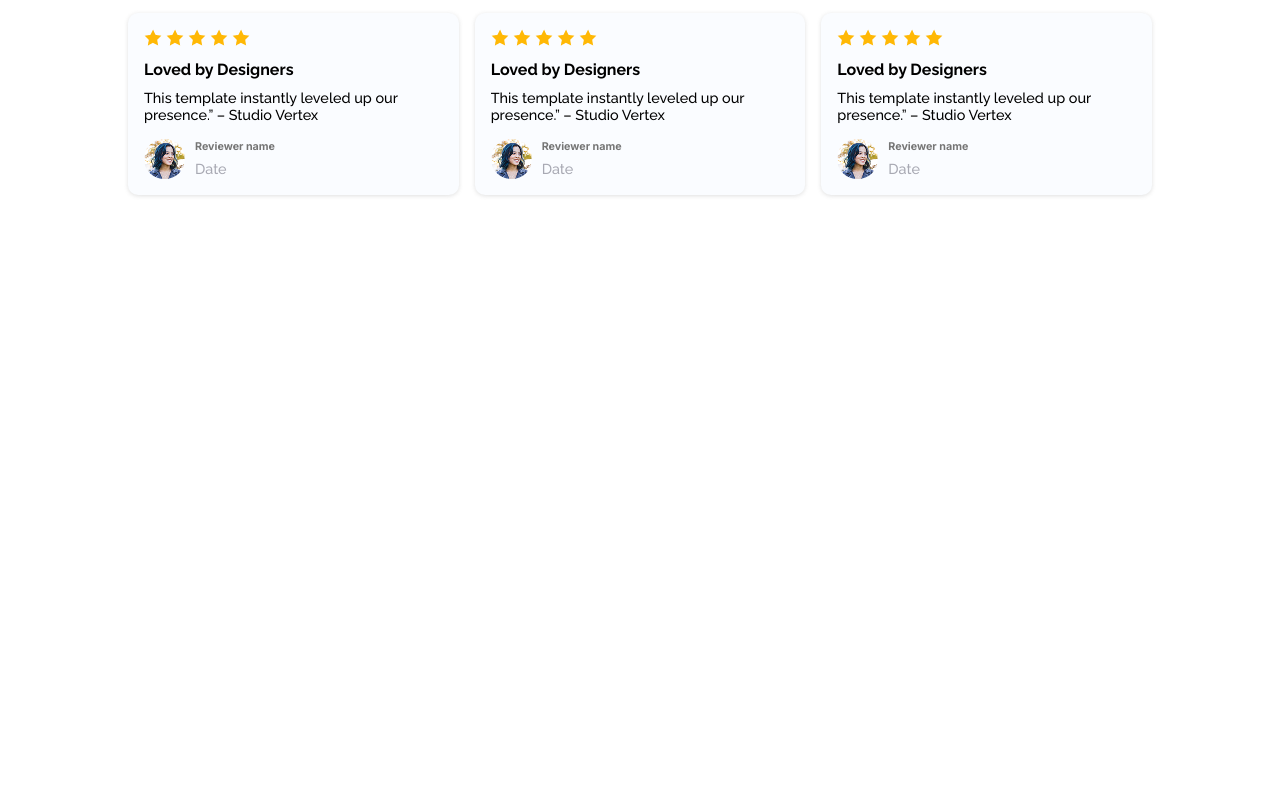
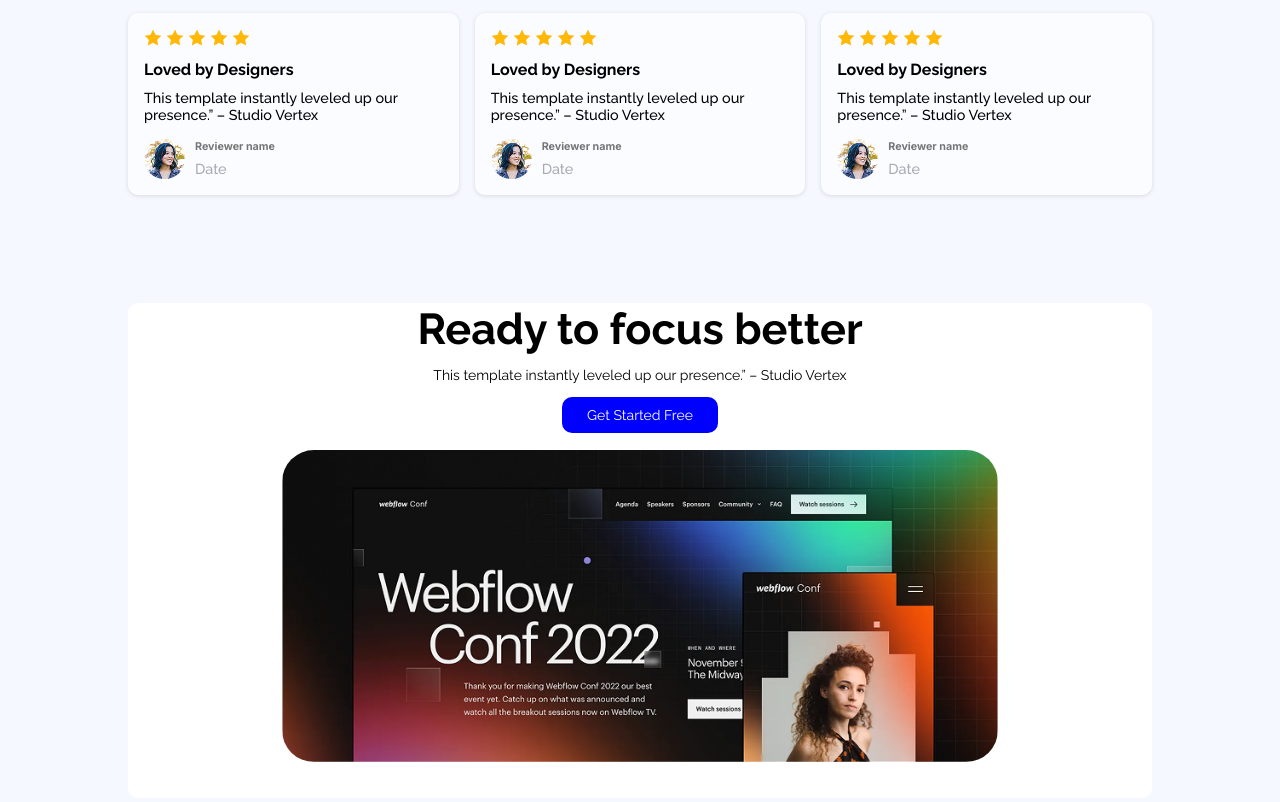
Before and after one commit to mdjunaidjewel/Assignment-01, a plain HTML site: page index.html in a window 1280 px wide. Shown: the part 1998-2800 px from the top of the page. Before the commit the page ends 2269 px from the top, so only its background shows below. Drawn offline with Linux system fonts and the light colour scheme.

Commit message:
Just now Get Started Free the section finishing.

```diff
--- a/index.html
+++ b/index.html
@@ -47,7 +47,7 @@
             </div>
 
         </section>
-        <section class="container height">
+        <section class="container">
             <div class="users-section">
                 <div class="user-content">
                     <div class="user-title">
@@ -135,7 +135,20 @@
                     </div>
                     </div>
                 </div>
-
+            </div>
+        </section>
+        <section class="container">
+            <div class="free-section">
+                <div class="free">
+                    <div class="free-content">
+                        <h1>Ready to focus better</h1>
+                        <p>This template instantly leveled up our presence.” – Studio Vertex</p>
+                        <div class="btn"><a href="#">Get Started Free</a></div>
+                    </div>
+                    <div class="free-img">
+                        <img src="images/wc-big.png" alt="Webflow">
+                    </div>
+                </div>
             </div>
         </section>
     </main>
--- a/style.css
+++ b/style.css
@@ -4,6 +4,9 @@
     padding: 0;
     list-style: none;
     text-decoration: none;
+}
+body{
+    background-color: #f5f8ff;
 }
 
 /* This is Common CSS Styles */
@@ -197,6 +200,7 @@ header{
 }
 .feedback-avatar img{
     border-radius: 50%;
+    cursor: pointer;
 }
 .avatar-content{
     margin-left: 10px;
@@ -213,3 +217,49 @@ header{
 }
 
 /* Feedback Section end */
+.free-section{
+    background-color: #ffffff;
+    border-radius: 10px;
+}
+
+.free{
+    width: 70%;
+    margin: 2rem auto;
+}
+.free-content{
+    display: flex;
+    flex-direction: column;
+    justify-content: center;
+    align-items: center;
+    gap: 13px;
+}
+.free-content h1{
+    font-family: "Raleway", sans-serif;
+    font-size: 2.7rem;
+}
+.free-content p{
+    font-family: "Raleway", sans-serif;
+    font-size: 14px;
+}
+.btn{
+    margin: 10px 0;
+}
+.btn a{
+    padding: 10px 25px;
+    background-color: blue;
+    color: white;
+    font-family: "Raleway", sans-serif;
+    font-size: 14px;
+    border-radius: 10px;
+    transition: all 0.5s ease;
+}
+.btn a:hover{
+    background-color: burlywood;
+
+}
+.free-img img{
+    width: 100%;
+    border-radius: 2rem;
+    margin: 1rem 0 2rem 0;
+    cursor: pointer;
+}
```
